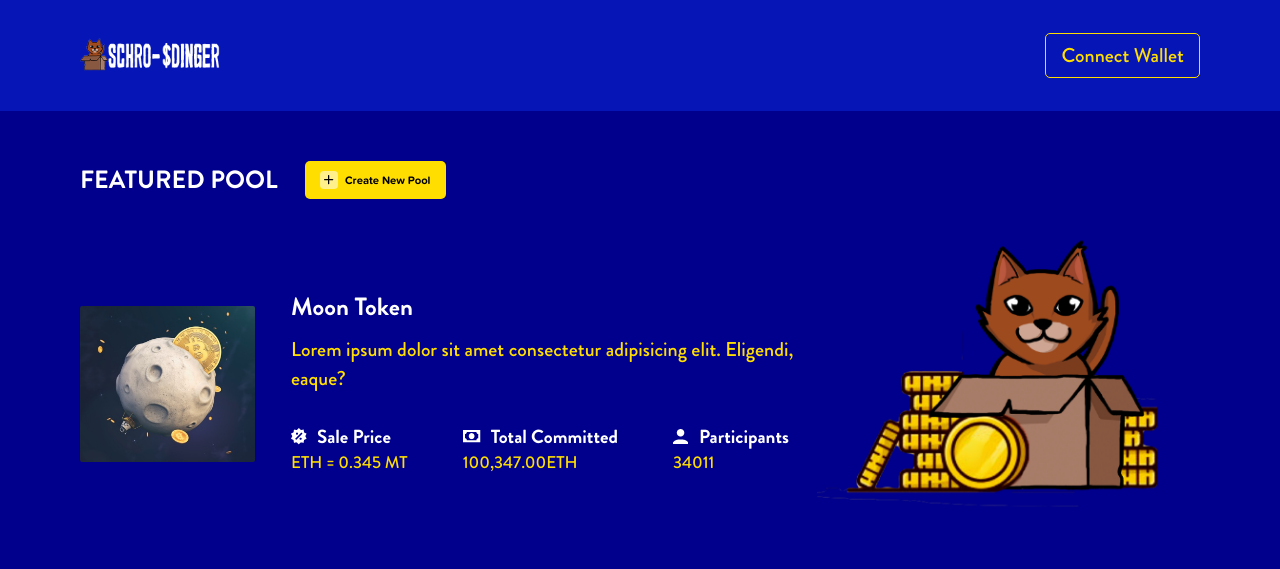
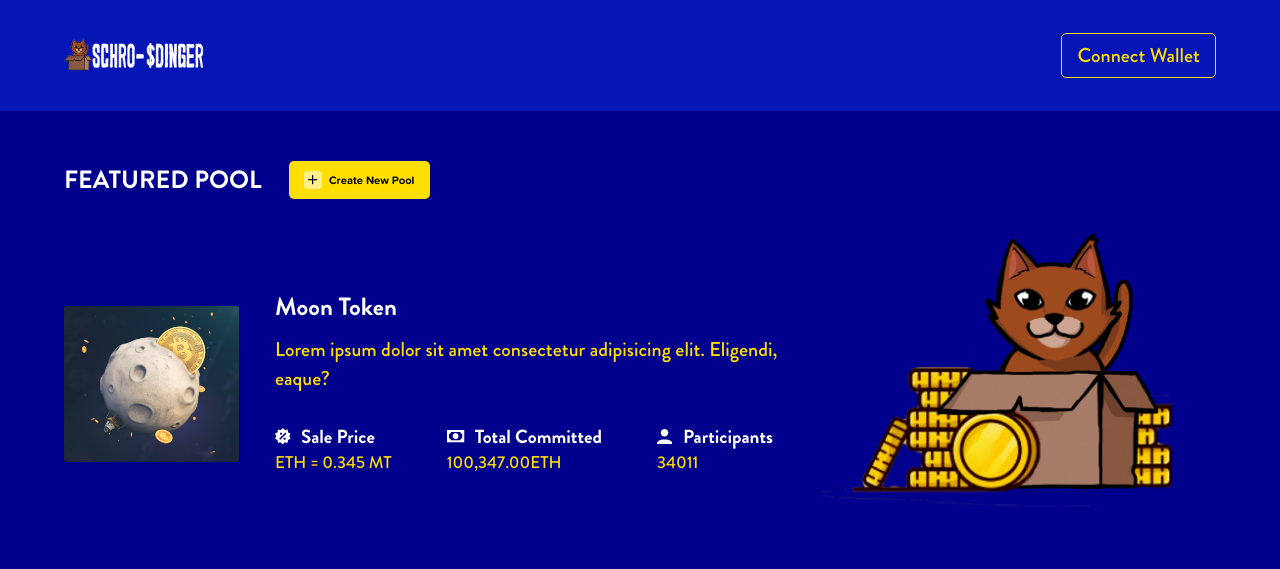
Before and after one commit to Razak-Gawusu/schro-dinger, a React (Create React App) app: page / in a window 1280 px wide. Shown: the top 569 px of the page. Built offline with nearby package versions, Linux system fonts and the light colour scheme.

Commit message:
fixed styles

```diff
--- a/src/sass/_basis.scss
+++ b/src/sass/_basis.scss
@@ -7,7 +7,7 @@ body{
 }
 
 .container{
-    width: 87.5%;
+    width: 90%;
     max-width: 1500px;
     margin: auto;
 }
--- a/src/sass/main.css
+++ b/src/sass/main.css
@@ -62,7 +62,7 @@ body {
 }
 
 .container {
-  width: 87.5%;
+  width: 90%;
   max-width: 1500px;
   margin: auto;
 }
@@ -146,7 +146,7 @@ body {
 }
 
 .container {
-  width: 87.5%;
+  width: 90%;
   max-width: 1500px;
   margin: auto;
 }
@@ -239,7 +239,7 @@ body {
 }
 
 .container {
-  width: 87.5%;
+  width: 90%;
   max-width: 1500px;
   margin: auto;
 }
@@ -371,7 +371,7 @@ body {
 }
 
 .container {
-  width: 87.5%;
+  width: 90%;
   max-width: 1500px;
   margin: auto;
 }
@@ -555,7 +555,7 @@ body {
 }
 
 .container {
-  width: 87.5%;
+  width: 90%;
   max-width: 1500px;
   margin: auto;
 }
@@ -773,7 +773,7 @@ body {
 }
 
 .container {
-  width: 87.5%;
+  width: 90%;
   max-width: 1500px;
   margin: auto;
 }
@@ -889,7 +889,7 @@ body {
 }
 
 .container {
-  width: 87.5%;
+  width: 90%;
   max-width: 1500px;
   margin: auto;
 }
@@ -1165,7 +1165,7 @@ body {
 }
 
 .container {
-  width: 87.5%;
+  width: 90%;
   max-width: 1500px;
   margin: auto;
 }
@@ -1294,7 +1294,7 @@ body {
 }
 
 .container {
-  width: 87.5%;
+  width: 90%;
   max-width: 1500px;
   margin: auto;
 }
@@ -1467,7 +1467,7 @@ body {
 }
 
 .container {
-  width: 87.5%;
+  width: 90%;
   max-width: 1500px;
   margin: auto;
 }
@@ -1872,7 +1872,7 @@ body {
 }
 
 .container {
-  width: 87.5%;
+  width: 90%;
   max-width: 1500px;
   margin: auto;
 }
@@ -2036,7 +2036,7 @@ body {
 }
 
 .container {
-  width: 87.5%;
+  width: 90%;
   max-width: 1500px;
   margin: auto;
 }
@@ -2227,7 +2227,7 @@ body {
 }
 
 .container {
-  width: 87.5%;
+  width: 90%;
   max-width: 1500px;
   margin: auto;
 }
```
Also changed, not shown: 1 other file (tests, documents, lock files or other folders).
